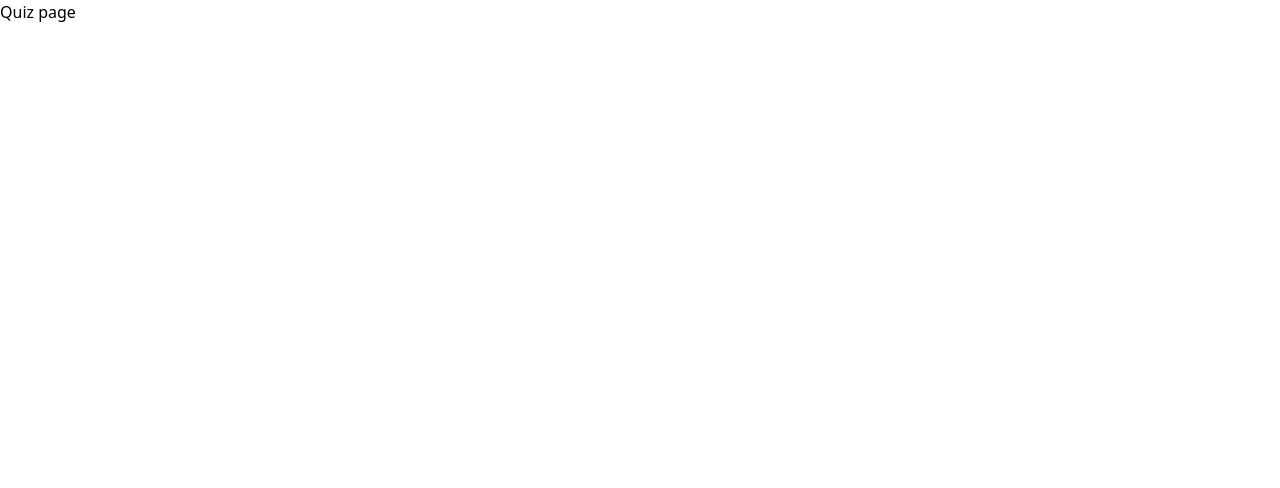
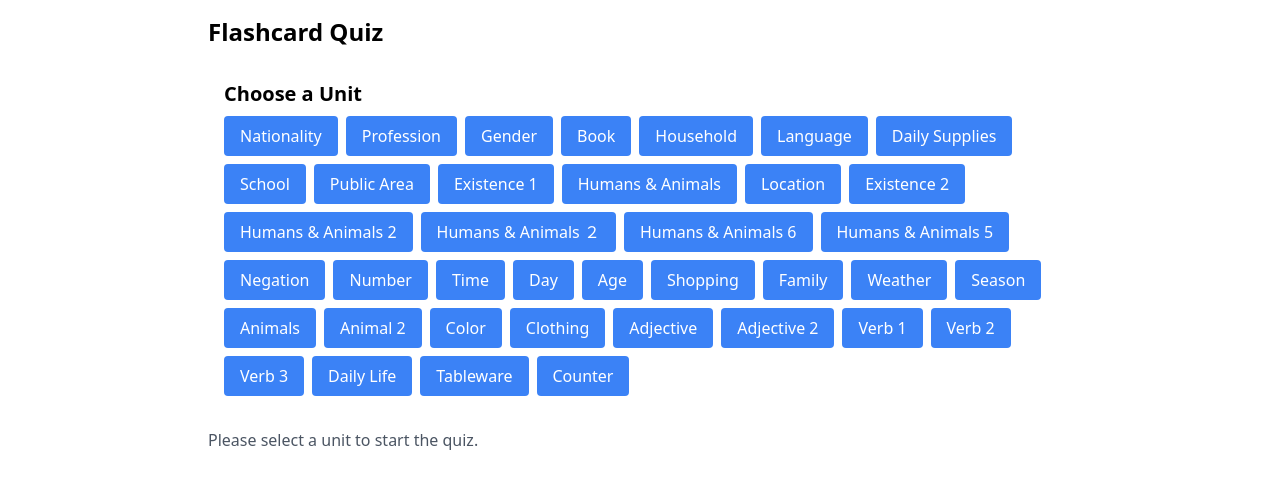
Before and after one commit to J0hn316/JpFlashCardApp, a Vue app: page /quiz in a window 1280 px wide. Shown: the top 488 px of the page. Built offline with nearby package versions, Linux system fonts and the light colour scheme.

Commit message:
feat: Implement flashcard quiz functionality with correct/incorrect tracking and unit-based word selection

```diff
--- a/src/components/FlashCard.vue
+++ b/src/components/FlashCard.vue
@@ -6,7 +6,7 @@
     >
       <!-- Front (Japanese side) -->
       <div
-        class="absolute w-full h-full bg-white text-black rounded-lg backface-hidden flex items-center justify-center border-2 border-blue-400"
+        class="absolute w-full h-full bg-white text-black rounded-lg backface-hidden flex flex-col items-center justify-center border-2 border-blue-400"
       >
         <div class="text-center">
           <p class="text-xl font-bold">{{ word.JP.Japanese }}</p>
@@ -16,25 +16,57 @@
 
       <!-- Back (English side) -->
       <div
-        class="absolute w-full h-full bg-blue-100 text-black rounded-lg backface-hidden transform rotate-y-180 flex items-center justify-center border-2 border-blue-400"
+        class="absolute w-full h-full bg-blue-100 text-black rounded-lg backface-hidden transform rotate-y-180 flex flex-col items-center justify-center border-2 border-blue-400 space-y-2"
       >
         <p class="text-xl font-semibold">{{ word.English }}</p>
+
+        <div v-if="isFlipped" class="mt-4 flex gap-4">
+          <button
+            @click.stop="markCorrect"
+            class="bg-green-500 text-white px-3 py-1 rounded hover:bg-green-600"
+          >
+            ✅ Correct
+          </button>
+          <button
+            @click.stop="markIncorrect"
+            class="bg-red-500 text-white px-3 py-1 rounded hover:bg-red-600"
+          >
+            ❌ Incorrect
+          </button>
+        </div>
       </div>
     </div>
   </div>
 </template>
 
 <script setup>
-import { ref } from 'vue'
+import { ref, defineProps, defineEmits } from 'vue'
 
 defineProps({
   word: Object,
 })
 
+const emit = defineEmits(['correct', 'incorrect'])
+
 const isFlipped = ref(false)
 
 const toggleFlip = () => {
   isFlipped.value = !isFlipped.value
+}
+
+const autoFlipBack = () => {
+  setTimeout(() => {
+    isFlipped.value = false
+  }, 1200) // 1.2 seconds
+}
+
+const markCorrect = () => {
+  emit('correct')
+  autoFlipBack()
+}
+const markIncorrect = () => {
+  emit('incorrect')
+  autoFlipBack()
 }
 </script>
 
--- a/src/components/FlashcardList.vue
+++ b/src/components/FlashcardList.vue
@@ -5,14 +5,16 @@
       <p>✅ Correct: {{ correctCount }}</p>
       <p>❌ Missed: {{ missedCount }}</p>
     </div>
-    <div class="flashcard-list">
+    <div class="flashcard-list flex justify-center">
       <Flashcard
-        v-for="(word, index) in words"
-        :key="index"
-        :word="word"
+        v-if="currentCard"
+        :word="currentCard"
         @correct="handleCorrect"
         @incorrect="handleIncorrect"
       />
+      <p v-else class="text-lg font-semibold text-center text-green-600">
+        🎉 Quiz Complete! You got {{ correctCount }} correct and {{ missedCount }} wrong.
+      </p>
     </div>
   </div>
 </template>
@@ -35,12 +37,31 @@ const words = computed(() => {
 const correctCount = ref(0)
 const missedCount = ref(0)
 
+// Track which card the user is currently on
+const currentIndex = ref(0)
+
+const currentCard = computed(() => {
+  return words.value[currentIndex.value] || null
+})
+
+// Handlers to process answers and move to the next card
 const handleCorrect = () => {
   correctCount.value++
+  nextCard()
 }
 
 const handleIncorrect = () => {
   missedCount.value++
+  nextCard()
+}
+
+const nextCard = () => {
+  if (currentIndex.value < words.value.length - 1) {
+    currentIndex.value++
+  } else {
+    // Optionally show a "Quiz Finished" message later
+    console.log('🎉 Quiz complete!')
+  }
 }
 </script>
 
--- /dev/null
+++ b/src/components/UnitSelector.vue
@@ -0,0 +1,37 @@
+<template>
+  <div class="p-4">
+    <h2 class="text-xl font-bold mb-2">Choose a Unit</h2>
+    <div class="flex flex-wrap gap-2">
+      <button
+        v-for="unit in availableUnits"
+        :key="unit"
+        @click="selectUnit(unit)"
+        class="bg-blue-500 text-white px-4 py-2 rounded hover:bg-blue-600"
+      >
+        {{ unit }}
+      </button>
+    </div>
+  </div>
+</template>
+
+<script setup>
+import { computed } from 'vue'
+import { useStore } from 'vuex'
+
+const store = useStore()
+
+// Get a list of unique units from allWords
+const availableUnits = computed(() => {
+  const units = store.state.words.allWords
+    .map((word) => word.Unit.trim())
+    .filter((unit) => unit !== '') // Remove empty blanks
+  return [...new Set(units)] // Remove duplicates
+})
+
+// When a unit is selected, set it in the Vuex Store
+const selectUnit = (unit) => {
+  store.commit('words/setCurrentUnit', unit)
+  console.log('Selected unit:', unit)
+  console.log('Current unit in store:', store.state.words.currentUnit)
+}
+</script>
--- a/src/pages/FlashcardQuiz.vue
+++ b/src/pages/FlashcardQuiz.vue
@@ -1,5 +1,30 @@
 <template>
-  <div>
-    <h1>Quiz page</h1>
+  <div class="p-4 max-w-4xl mx-auto">
+    <h1 class="text-2xl font-bold mb-4">Flashcard Quiz</h1>
+    <UnitSelector />
+    <div v-if="currentUnit">
+      <FlashcardList v-if="words.length" />
+      <p v-else>No words found for unit {{ currentUnit }}</p>
+    </div>
+    <div v-else>
+      <p class="mt-4 text-gray-600">Please select a unit to start the quiz.</p>
+    </div>
   </div>
 </template>
+
+<script setup>
+import { computed } from 'vue'
+import { useStore } from 'vuex'
+import FlashcardList from '@/components/FlashcardList.vue'
+import UnitSelector from '@/components/UnitSelector.vue'
+
+const store = useStore()
+
+const currentUnit = computed(() => store.state.words.currentUnit)
+
+// Get words based on the unit using the getter
+const words = computed(() => {
+  if (!currentUnit.value) return []
+  return store.getters['words/getWordsByUnit'](currentUnit.value)
+})
+</script>
--- a/src/store/words.js
+++ b/src/store/words.js
@@ -1,12 +1,14 @@
 import wordData from '@/assets/json/newJPWordList.json'
 
 export default {
+  namespaced: true,
   state: () => ({
     allWords: wordData,
     currentUnit: null,
   }),
   getters: {
     getWordsByUnit: (state) => (unit) => {
+      if (!unit) return []
       return state.allWords.filter((word) => word.Unit.trim() === unit.trim())
     },
   },
```
Also changed, not shown: 1 other file (tests, documents, lock files or other folders).
